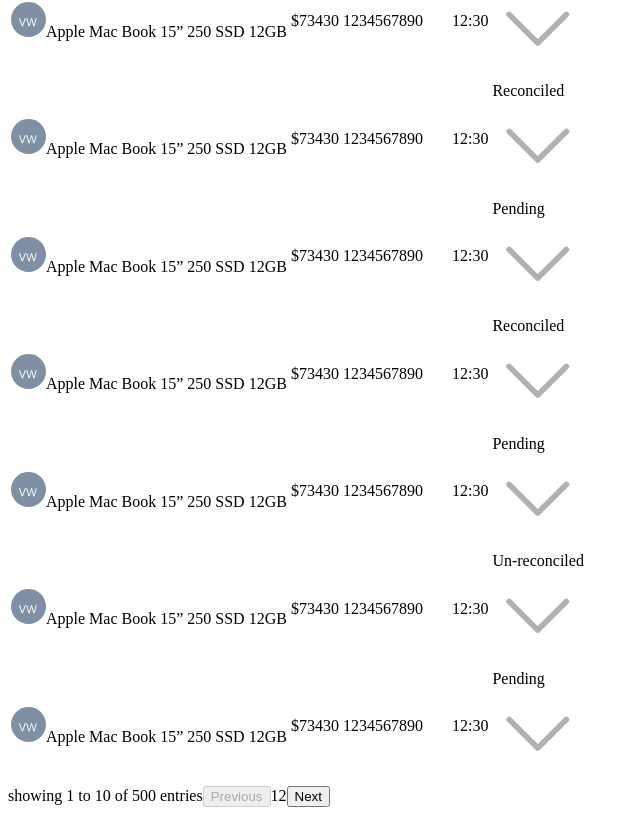
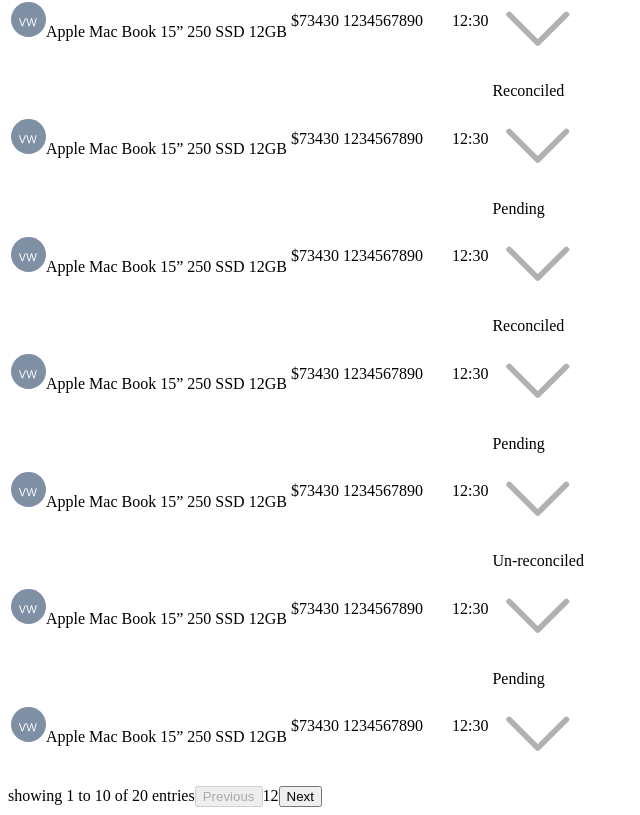
Before and after one commit to 8writes/craaft, a Next.js app: page /Overview in a window 1280 px wide. Shown: the part 6017-6832 px from the top of the page, without its empty margins (0-640 px from the left). Built offline with nearby package versions, Linux system fonts and the light colour scheme.

Commit message:
Update table.jsx

```diff
--- a/src/views/Overview/table.jsx
+++ b/src/views/Overview/table.jsx
@@ -24,7 +24,7 @@
     setIsDropdownOpen2((prevState) => !prevState)
   }
 
-  const value2 = ['All', 'Reconciled', 'Un Reconciled', 'Settled', 'Unsettled']
+  const value2 = ['All', 'Reconciled', 'Un-Reconciled', 'Settled', 'Unsettled']
 
   const generateDummyData = () => {
     const dummyData = []
@@ -50,13 +50,21 @@
 
   const data = generateDummyData()
 
+  const filteredData = data.filter((row) => {
+    if (selectedValue === 'All') {
+      return true
+    } else {
+      return row.status.toLowerCase() === selectedValue.toLowerCase()
+    }
+  })
+
   const handlePrevPage = () => {
     setPage((prevPage) => Math.max(prevPage - 1, 0))
   }
 
   const handleNextPage = () => {
     setPage((prevPage) =>
-      Math.min(prevPage + 1, Math.ceil(data.length / rowsPerPage) - 1)
+      Math.min(prevPage + 1, Math.ceil(filteredData.length / rowsPerPage) - 1)
     )
   }
 
@@ -137,7 +145,7 @@
         </div>
       </div>
       <div className='Table-Body overflow-y-auto'>
-        {data && data.length > 0 ? (
+        {filteredData && filteredData.length > 0 ? (
           <div>
             <table className='your-table-styles w-full'>
               <thead className='bg-gray-200 p-4'>
@@ -152,7 +160,7 @@
                 </tr>
               </thead>
               <tbody className='bg-white'>
-                {data
+                {filteredData
                   .slice(page * rowsPerPage, (page + 1) * rowsPerPage)
                   .map((row) => (
                     <tr key={row.id} className='border-b-2'>
@@ -207,7 +215,9 @@
               </tbody>
             </table>
             <div className='pagination flex justify-between my-5'>
-              <span className='text-sm'>showing 1 to 10 of 500 entries</span>
+              <span className='text-sm'>
+                showing 1 to 10 of {filteredData.length} entries
+              </span>
               <span className=' flex items-center border-2 rounded-sm text-sm px-1'>
                 <button
                   className=' border-r-2 p-1'
@@ -219,19 +229,21 @@
                   {page + 1}
                 </span>
                 <span className='py-1 px-3'>
-                  {Math.ceil(data.length / rowsPerPage)}
+                  {Math.ceil(filteredData.length / rowsPerPage)}
                 </span>
                 <button
                   className=' border-l-2 p-1'
                   onClick={handleNextPage}
-                  disabled={page === Math.ceil(data.length / rowsPerPage) - 1}>
+                  disabled={
+                    page === Math.ceil(filteredData.length / rowsPerPage) - 1
+                  }>
                   Next
                 </button>
               </span>
             </div>
           </div>
         ) : (
-          <p>No data available</p>
+          <p className='text-center'>No data available</p>
         )}
       </div>
     </section>
```
